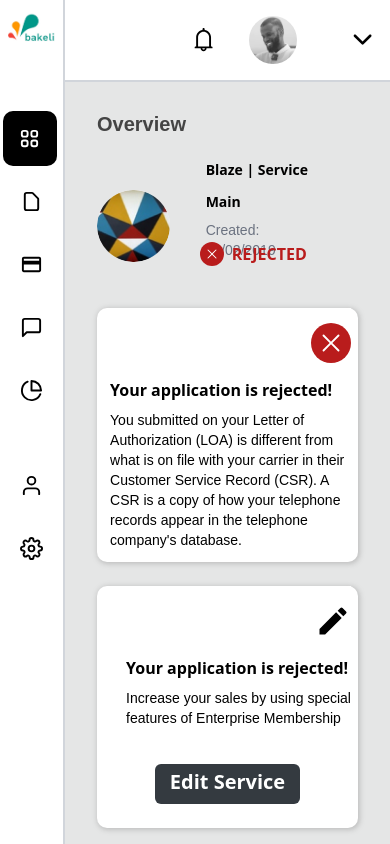
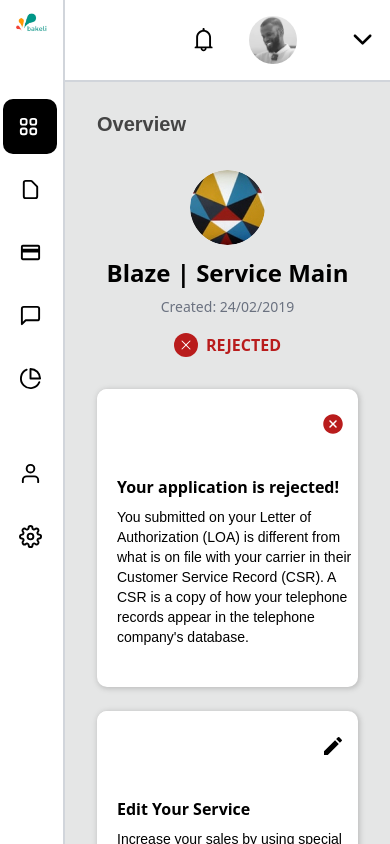
Before and after one commit to Amir31-scurt/Dashboard, a React (Create React App) app: page / in a window 390 px wide. Shown: the top 844 px of the page. Built offline with nearby package versions, Linux system fonts and the light colour scheme; some icons are missing.

Commit message:
last version

```diff
--- a/src/App.js
+++ b/src/App.js
@@ -10,7 +10,6 @@ import { HiXMark } from 'react-icons/hi2';
 import Body from './components/Cartes';
 import ComposBody from './components/ComposBody';
 // import BouTon from './components/BouTon';
-
 
 function App() {
   return (
@@ -33,38 +32,37 @@ function App() {
             <p className="fonto font-bold text-xl text-[#444]">Overview</p>
           </div>
 
-          <div className="w-5/12 mx-8 my-8 flex moto">
-            <div className="flex items-center w-3/4 mt-3">
-              <div className="imge">
+          <div className="mx-8 my-8 flex max-md:flex-col gap-8 max-md:gap-3 flex items-center">
+            <div className="flex items-center">
+              <div className="">
                 <img
                   src="Images/ellipse1.jpg"
                   className="rounded-full"
                   alt=""
                 />
               </div>
-              <div className="ms-5 moto2">
-                <h2 className="text-2xl font-bold mb-3 ms-4">
+            </div>
+
+            <div className="flex gap-5 max-md:gap-3 items-start max-md:flex-col max-md:items-center">
+              <div className="flex flex-col gap-3 max-md:gap-2 max-md:text-center">
+                <h2 className="text-2xl font-bold">
                   Blaze | Service Main
                 </h2>
-                <p className="text-sm ms-4 text-gray-500 fonto">
+                <p className="text-sm text-gray-500 font-medium">
                   Created: 24/02/2019
                 </p>
               </div>
-            </div>
-
-            <div className=" mb-4 ms-4 flex items-center justify-center moto3">
-              <button className="rounded-full bg-red-700 text-white p-1">
-                <HiXMark />
+              <button className="flex hover:text-red-600 gap-2 mt-1">
+                <HiXMark className="rounded-full bg-red-700 hover:bg-red-600 text-white p-1 text-2xl" />
+                <span className="text-red-700 hover:text-red-600 font-bold">REJECTED</span>
               </button>
-              <p className="text-red-700 font-bold ms-2">REJECTED</p>
             </div>
           </div>
 
           {/* Place ////////////////l */}
-          <ComposBody/>
+          <ComposBody />
 
-          <Body/>
-
+          <Body />
         </div>
       </div>
     </div>
--- a/src/CSS/Style-App.css
+++ b/src/CSS/Style-App.css
@@ -15,10 +15,6 @@
 }
 .imge{
   width: 90px;
-}
-.imge img{
-  width: 100%;
-  height: 100%;
 }
 .click{
   width: 95%;
@@ -69,12 +65,8 @@
 }
 .shad2{
   background-color: #f7d3d3;
-  width: 210px;
-  height: auto;
 }
 .shad23{
-  height: auto;
-  width: 130px;
   background-color: #D0EBFF;
 }
 
@@ -83,22 +75,27 @@
 
 /************************ Media Queries *********************/
 
-@media screen and (max-width : 1122px) {
+@media screen and (max-width : 1024px) {
   .nom h1{
     font-size: 20px;
   }
   .click, .focu{
-    width: 100%;
-    font-size: 9px;
+    width: 95%;
+    font-size: 29px;
+    display: flex;
+    align-items: center;
   }
-    .focu, .icono{
+  .focu, .icono{
     font-size: 1em;
-    margin: 0 0.8em 0 0;
+    margin: 0 0em 0 0;
   }
   .click:focus, .click:hover {
     background-color: rgba(0, 0, 0, 0.822);
     color: #fff;
     border-radius: 10px;
+  }
+  .nom p, h1, .texto, .part1, .part2, .mono1 {
+    display: none;
   }
 }
 @media screen and (min-width : 1024px){
@@ -108,14 +105,6 @@
 }
 
 @media screen and (max-width : 1026px) {
-  .shad2{
-    width: 210px;
-    height: 125px;
-  }
-  .shad23{
-    height: 120px;
-    width: 130px;
-  }
   .movi{
     height: 35px;
     width:80%;
@@ -126,7 +115,6 @@
   .movi p{
     font-size: 14px;
   }
-
 }
 @media screen and (max-width : 870px) {
 
@@ -134,7 +122,7 @@
     display: none;
   }
   .imge, .click, .focu {
-    margin: auto;
+    margin: 0px;
   }
   .partx{
     margin-left: 70%;
@@ -144,13 +132,12 @@
     justify-content: center;
     align-items: center;
     font-size: 23px;
-    width: 57%;
   }
   .focu{
     padding-left: 10px;
   }
   .click{
-    padding-left: 18px;
+    padding-left: 0px;
   }
   .shad{
     flex-direction: column;
@@ -175,17 +162,16 @@
     margin-left: 20px;
   }
   .click, .focu{
-    width: 90%;
+    width: 95%;
   }
   .part3{
     width: 95%;
   }
   .moto{
-    width: 90%;
+    width: 100%;
     flex-direction: column;
   }
   .moto2, .moto3{
-    margin-top: -28px;
     margin-bottom: 10px;
   }
   .moto h2{
--- a/src/components/Cartes.jsx
+++ b/src/components/Cartes.jsx
@@ -26,7 +26,7 @@ export default function Body() {
       para: 'Pricing',
       imge: <img src="Images/img3.png" alt="" className="w-full" />,
       miniP: `Enterprise solutions are designed to integrate multiple facets of a company's business through the interchange of information from various business process ...`,
-      miniP3: <p className="text-sm">starting from</p>,
+      miniP3: <p className="text-sm mb-0.5">starting from</p>,
       miniP4 : <p className="text-xl">50.000 USD</p>,
       footText: `UPGRADE ENTERPRISE`,
       icon: <IoIosArrowForward className="font-bold" />,
@@ -55,12 +55,12 @@ export default function Body() {
           <div className="mx-5 my-3">
             <p className="text-sm">{miniP}</p>
             <p className="text-sm mt-2">{miniP2}</p>
-            <div className='flex items-center gap-1 justify-end'>
+            <div className='flex items-end gap-2 justify-end'>
             {miniP3}{miniP4}
             </div>
           </div>
         </div>
-        <div className="foot flex items-center justify-end bg-white gap-3 px-5 py-4 rounded-b-lg">
+        <div className="foot flex items-center justify-end bg-white gap-3 pe-3 py-4 rounded-b-lg">
           <h2 className="font-bold">{footText}</h2>
           {icon}
         </div>
--- a/src/components/ComposBody.jsx
+++ b/src/components/ComposBody.jsx
@@ -1,83 +1,79 @@
-
-import React from 'react'
-import { HiXMark } from "react-icons/hi2";
+import React from 'react';
+import { IoIosCloseCircle } from "react-icons/io";
 import { MdOutlinePayment, MdEdit } from 'react-icons/md';
 import BouTon from './BouTon';
 
 export default function ComposBody() {
-
   //state ///
 
   const Table = [
     {
-      icono: <HiXMark className="text-3xl" />,
-      titlte: "Your application is rejected! ",
+      icono: <IoIosCloseCircle className="text-4xl max-lg:text-2xl" />,
+      titlte: 'Your application is rejected! ',
       text2: `
         You submitted on your Letter of Authorization (LOA) is different
         from what is on file with your carrier in their Customer Service
         Record (CSR). A CSR is a copy of how your telephone records
         appear in the telephone company's database.
       `,
-      bgColor: 'shad2',
+      bgColor: 'shad2 w-1/6',
       perso: 'mx-8 perso',
-      fond: "rounded-full bg-red-700 w-10 h-10 my-11 flex text-white items-center justify-center",
+      fond: 'text-red-700 h-auto',
     },
 
     {
-      icono: <MdEdit className="text-4xl" />,
-      titlte: "Your application is rejected! ",
+      icono: <MdEdit className="text-4xl max-lg:text-2xl" />,
+      titlte: 'Edit Your Service',
       text2: `
         Increase your sales by using special features of Enterprise Membership
       `,
-      bouton: <div className='w-4/12 mt-6 max-lg:w-7/12'>
-        <div className="w-4/6 m-auto part3">
-          <BouTon bouty={'bg-[#343A40] h-14 max-lg:h-10 flex items-center justify-center mb-6 rounded-md	 w-full'}
+      bouton: (
+        <div className="mt-6">
+          <div className="m-auto part3">
+            <BouTon
+              bouty={
+                'bg-[#343A40] py-3 max-md:py-1 d px-10 flex items-center justify-center mb-6 max-lg:mb-0 rounded-md'
+              }
               contenu={'Edit Service'}
             />
           </div>
         </div>
-      ,
-      perso: ' w-7/12 perso ms-8 ',
-      bgColor: 'shad23',
-      fond: "h-32  ",
-    }
-  ]
-
+      ),
+      perso: 'perso mx-8 ',
+      bgColor: 'shad23 w-1/6',
+      fond: 'h-auto',
+    },
+  ];
 
   // Comportement //////
   const Table2 = ({ icono, text2, titlte, bouton, bgColor, fond, perso }) => {
-
     return (
-      <div className="mx-8 shad flex items-center mb-6">
+      <div className="mx-8 shad flex mb-6">
         <div className={`${bgColor}`}>
-          <button className={`${fond}`}>
-            {icono}
-          </button>
+          <button className={`${fond}`}>{icono}</button>
         </div>
-        <div className={`${perso}`}>
+        <div className={`${perso} w-4/5 h-32 max-lg:h-auto max-lg:mx-5 max-lg:my-4 flex items-center max-lg:items-start max-lg:flex-col justify-between gap-3`}>
+          <div>
             <h3 className="font-bold mb-2">{titlte}</h3>
             <p className="text-sm fonto max-lg:mb-3">{text2}</p>
           </div>
+          <div className='max-lg:mx-auto'>{bouton}</div>
+        </div>
+
         {/* <div className='max-md:mb-5 '> */}
-        {bouton}
-
       </div>
-    )
-  }
+    );
+  };
 
   const MonMap = () => {
     return (
       <div>
-        {
-          Table.map((elemo, index) => (
+        {Table.map((elemo, index) => (
           <Table2 {...elemo} key={index} />
-          ))
+        ))}
+      </div>
+    );
+  };
+
+  return <MonMap />;
 }
-      </div>
-    )
-  }
-
-  return (
-    <MonMap />
-  )
-}
--- a/src/components/SidCompos.jsx
+++ b/src/components/SidCompos.jsx
@@ -15,11 +15,11 @@ export default function SideBar() {
   // affichage //////////////
   return (
     <div className=" flex flex-col items-center justify-center">
-      <div className="flex items-center w-3/4 mt-3">
-        <div className="imge">
+      <div className="flex items-center justify-center gap-3 mt-3">
+        <div className="w-1/4 mx-2 max-lg:w-3/5 max-lg:mx-4">
           <img src="Images/logoBakeli.jpg" className="" alt="" />
         </div>
-        <div className="ms-5 nom">
+        <div className="nom">
           <h1 className="text-2xl font-bold ms-4">Bakeli</h1>
           <p className="text-sm ms-4 text-gray-500 fonto">
             School of Technology
```
Lines whose indentation alone changed are shown as unchanged.
